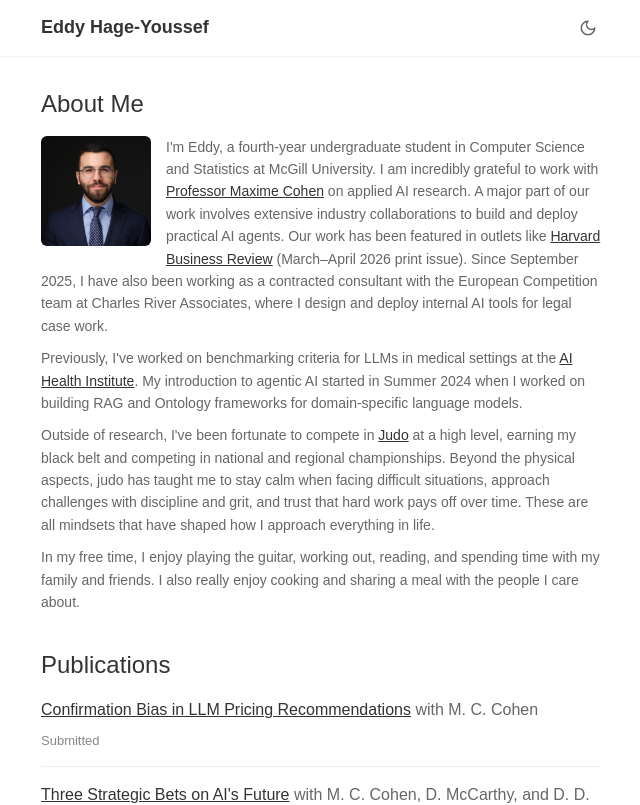
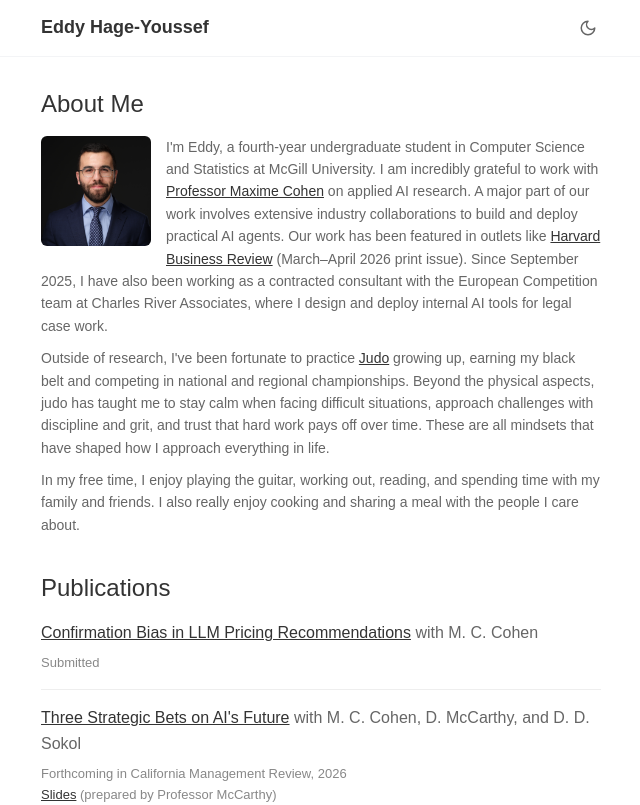
Before and after one commit to ehagey/personal-website-eddy, a React (Vite) app: page / in a window 1280 px wide. Shown: the top 805 px of the page, without its empty margins (319-959 px from the left). Built offline with nearby package versions, Linux system fonts and the light colour scheme.

Commit message:
Changes
Co-authored-by: ehagey <150868906+ehagey@users.noreply.github.com>

```diff
--- a/src/components/AboutSection.tsx
+++ b/src/components/AboutSection.tsx
@@ -161,14 +161,7 @@ const AboutSection = () => {
 
           <p style={{
           marginBottom: '10px'
-}}>Previously, I've worked on benchmarking criteria for LLMs in medical settings at the <a href="https://aihealthinstitute.org/" target="_blank" rel="noopener noreferrer" style={{
-            color: 'var(--site-link)',
-            textDecoration: 'underline'
-          }}>AI Health Institute</a>. My introduction to agentic AI started in Summer 2024 when I worked on building RAG and Ontology frameworks for domain-specific language models.</p>
-
-          <p style={{
-          marginBottom: '10px'
-        }}>Outside of research, I've been fortunate to compete in <InlineMediaLink label="Judo" src={judoPhoto} alt="Eddy doing Judo" type="image" /> at a high level, earning my black belt and competing in national and regional championships. Beyond the physical aspects, judo has taught me to stay calm when facing difficult situations, approach challenges with discipline and grit, and trust that hard work pays off over time. These are all mindsets that have shaped how I approach everything in life.</p>
+        }}>Outside of research, I've been fortunate to practice <InlineMediaLink label="Judo" src={judoPhoto} alt="Eddy doing Judo" type="image" /> growing up, earning my black belt and competing in national and regional championships. Beyond the physical aspects, judo has taught me to stay calm when facing difficult situations, approach challenges with discipline and grit, and trust that hard work pays off over time. These are all mindsets that have shaped how I approach everything in life.</p>
 
           <p style={{ marginBottom: '10px' }}>In my free time, I enjoy playing the guitar, working out, reading, and spending time with my family and friends. I also really enjoy cooking and sharing a meal with the people I care about.</p>
         </div>
```
